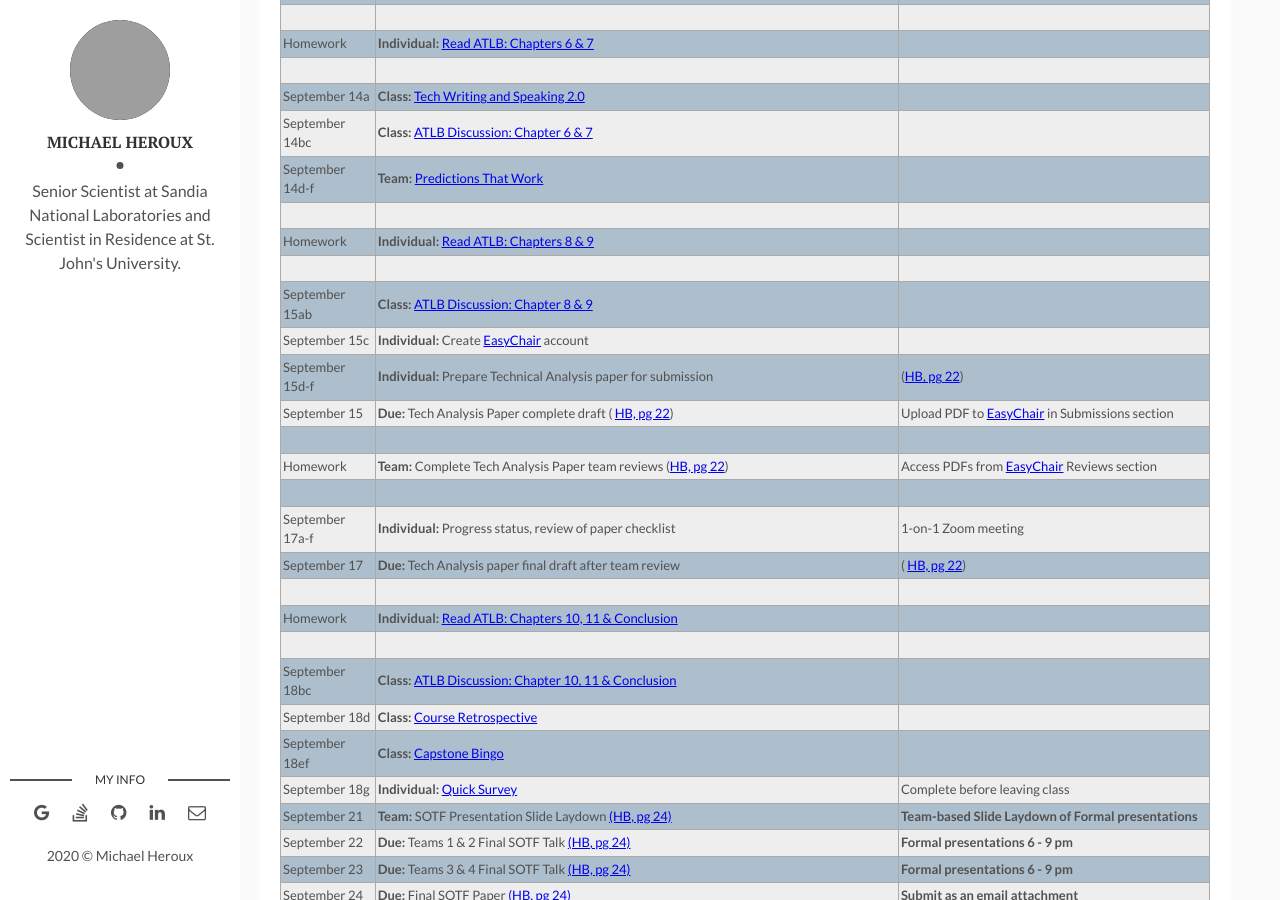
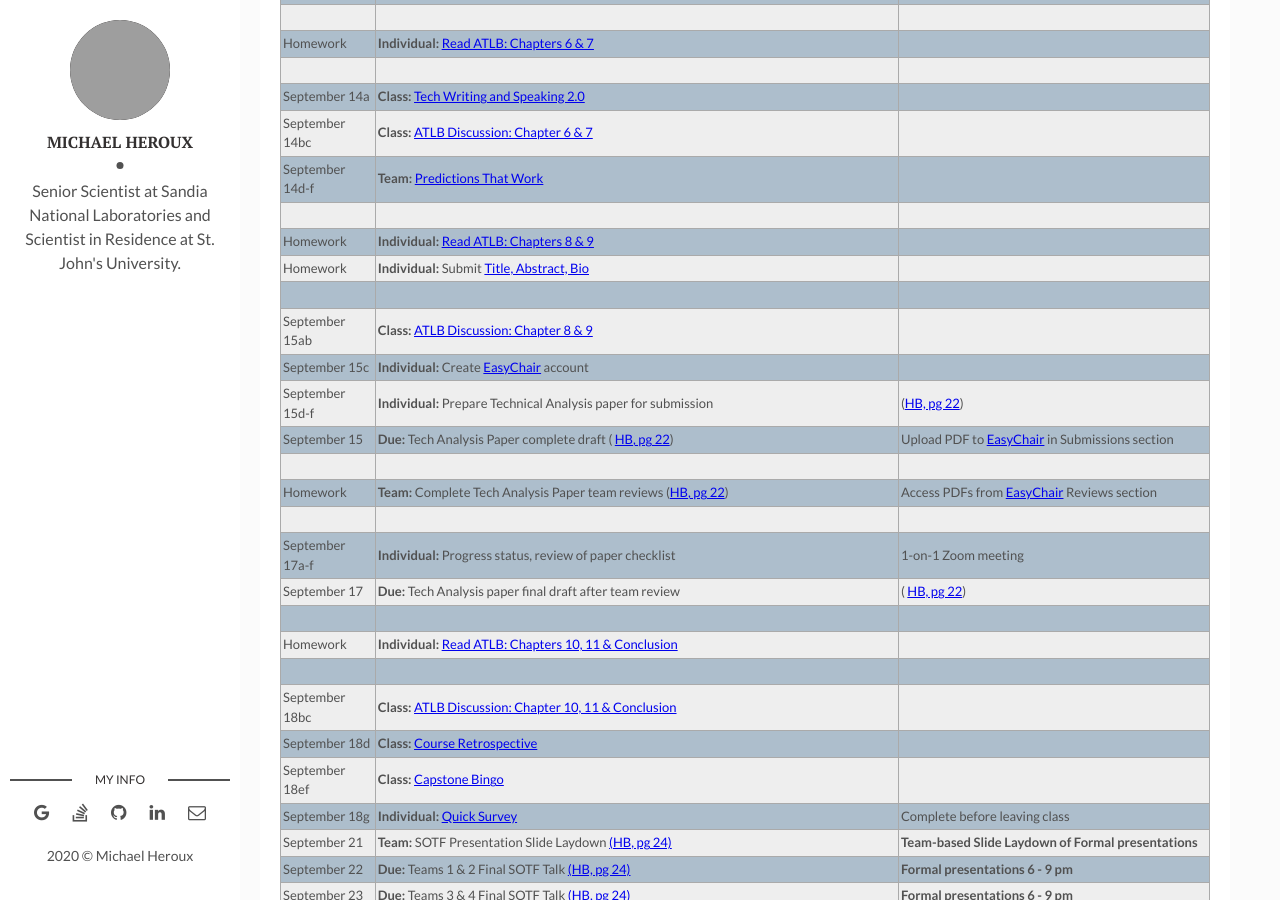
Before and after one commit to maherou/Teaching, a Jekyll site: the page built from files/CS373/2020-Fall-Class-Meeting-Schedule.md, in a window 1280 px wide and 900 px high, scrolled down 2053 px. Built offline with Jekyll 4.4.1, drawn with Linux system fonts in a browser that asks for light colours; grey boxes are pictures that could not be loaded.

Commit message:
Add bio link

```diff
--- a/files/CS373/2020-Fall-Class-Meeting-Schedule.md
+++ b/files/CS373/2020-Fall-Class-Meeting-Schedule.md
@@ -78,6 +78,7 @@ location: "Collegeville, MN, USA"
 | September 14d-f | **Team:** [Predictions That Work](https://collegeville.github.io/Scribe/PredictionsThatWork/) | |
 | | |
 | Homework | **Individual:** [Read ATLB: Chapters 8 & 9](../ATLB-Discussion) | |
+| Homework | **Individual:** Submit [Title, Abstract, Bio](https://forms.gle/2R3eUoq9wCPpfTPV8) | |
 | | |
 | September 15ab | **Class:** [ATLB Discussion: Chapter 8 & 9](../ATLB-Discussion) | |
 | September 15c | **Individual:** Create [EasyChair](https://easychair.org/conferences/?conf=fall2020tap) account | |
```
